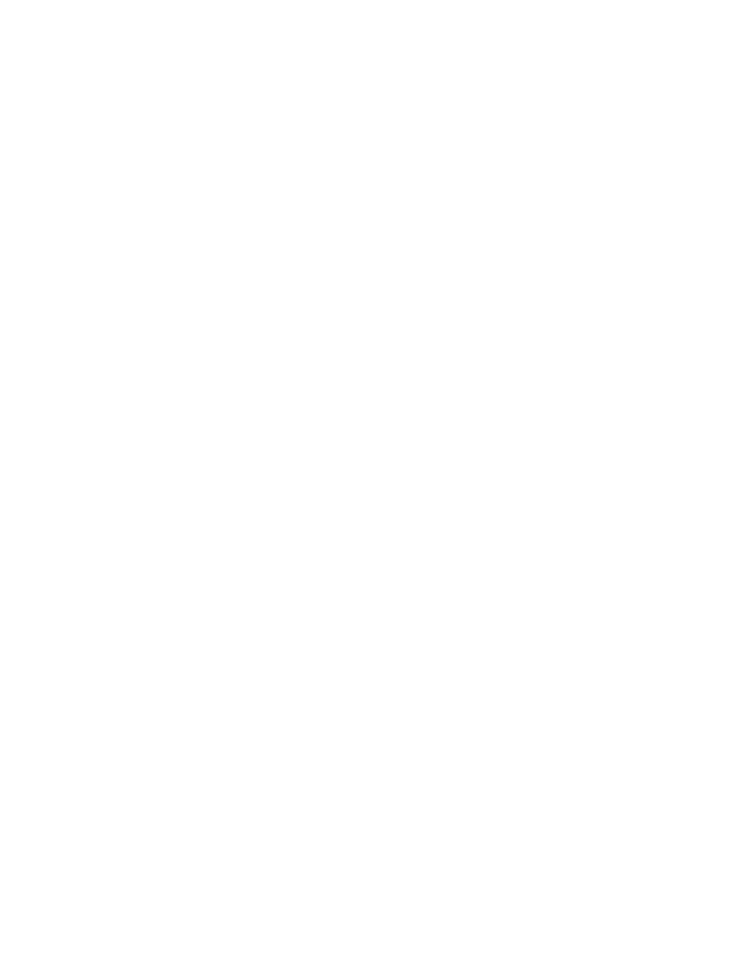
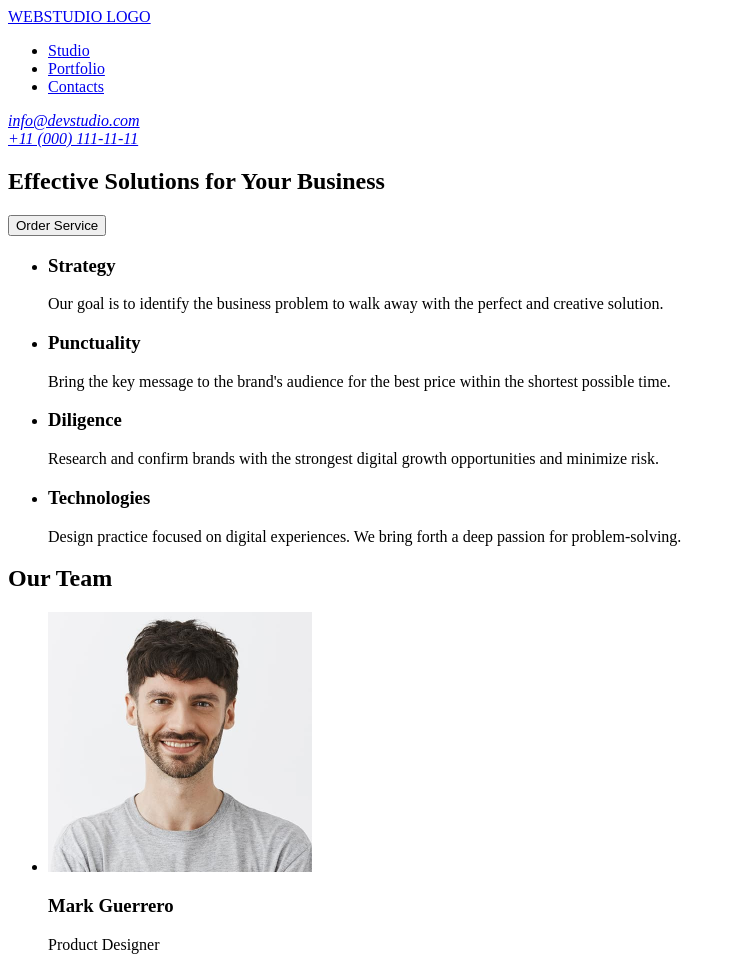
Before and after one commit to eugeneskoryk/goit-markup-hw-01, a plain HTML site: page index.html in a window 1280 px wide. Shown: the top 958 px of the page, without its empty margins (0-736 px from the left). Before the commit the page ends 800 px from the top, so only its background shows below. Drawn offline with Linux system fonts and the light colour scheme.

Commit message:
Basic Costrution Completed

```diff
--- a/index.html
+++ b/index.html
@@ -8,15 +8,82 @@
 <body>
 
     <header>
-
+        <a href="./index.html">WEBSTUDIO LOGO</a>
+        <nav>
+            <ul>
+                <li><a href="#">Studio</a></li>
+                <li><a href="#">Portfolio</a></li>
+                <li><a href="#">Contacts</a></li>
+            </ul>
+        </nav>
+        <address>
+            <a href="mailto:info@devstudio.com">info@devstudio.com</a><br />
+            <a href="tel:+110001111111">+11 (000) 111-11-11</a>
+        </address>
     </header>
 
     <main>
+        <section>
+            <!--Order Service Section-->
+            <h1>Effective Solutions for Your Business</h1>
+            <button>Order Service</button>
+        </section>
 
+        <section>
+            <!--Benefits Section-->
+            <h2 hidden>Benefits</h2>
+            <ul>
+                <li>
+                    <h3>Strategy</h3>
+                    <p>Our goal is to identify the business
+                    problem to walk away with the perfect and creative solution.</p>
+                </li>
+                <li>
+                    <h3>Punctuality</h3>
+                    <p>Bring the key message to the brand's audience for the best price within the shortest possible time.</p>
+                </li>
+                <li>
+                    <h3>Diligence</h3>
+                    <p>Research and confirm brands with the strongest digital growth opportunities and minimize risk.</p>
+                </li>
+                <li>
+                    <h3>Technologies</h3>
+                    <p>Design practice focused on digital experiences. We bring forth a deep passion for problem-solving.</p>
+                </li>
+            </ul>
+        </section>
+
+        <section>
+            <!--Our Team Section-->
+            <h2>Our Team</h2>
+            <ul>
+                <li>
+                    <img src=./images/img-resized.jpg alt="Mark Guerrero Photo" width="264" height="260">
+                    <h3>Mark Guerrero</h3>
+                    <p>Product Designer</p>
+                </li>
+                <li>
+                    <img src=./images/img-1-resized.jpg alt="Tom Ford Photo" width="264" height="260">
+                    <h3>Tom Ford</h3>
+                    <p>Frontend Developer</p>
+                </li>
+                <li>
+                    <img src=./images/img-2-resized.jpg alt="Camila Garcia Photo" width="264" height="260">
+                    <h3>Camila Garcia</h3>
+                    <p>Marketing</p>
+                </li>
+                <li>
+                    <img src=./images/img-3-resized.jpg alt="Daniel Wilson Photo" width="264" height="260">
+                    <h3>Daniel Wilson</h3>
+                    <p>UI Designer</p>
+                </li>
+            </ul>
+        </section>
     </main>
 
     <footer>
-
+        <a href="./index.html">WEBSTUDIO LOGO</a>
+        <p>Increase the flow of customers and sales for your business with digital marketing & growth solutions.</p>
     </footer>
 
 </body>
```
Also changed, not shown: images/img-1-resized.jpg (added), images/img-2-resized.jpg (added), images/img-3-resized.jpg (added), images/img-resized.jpg (added), 2 other files.
